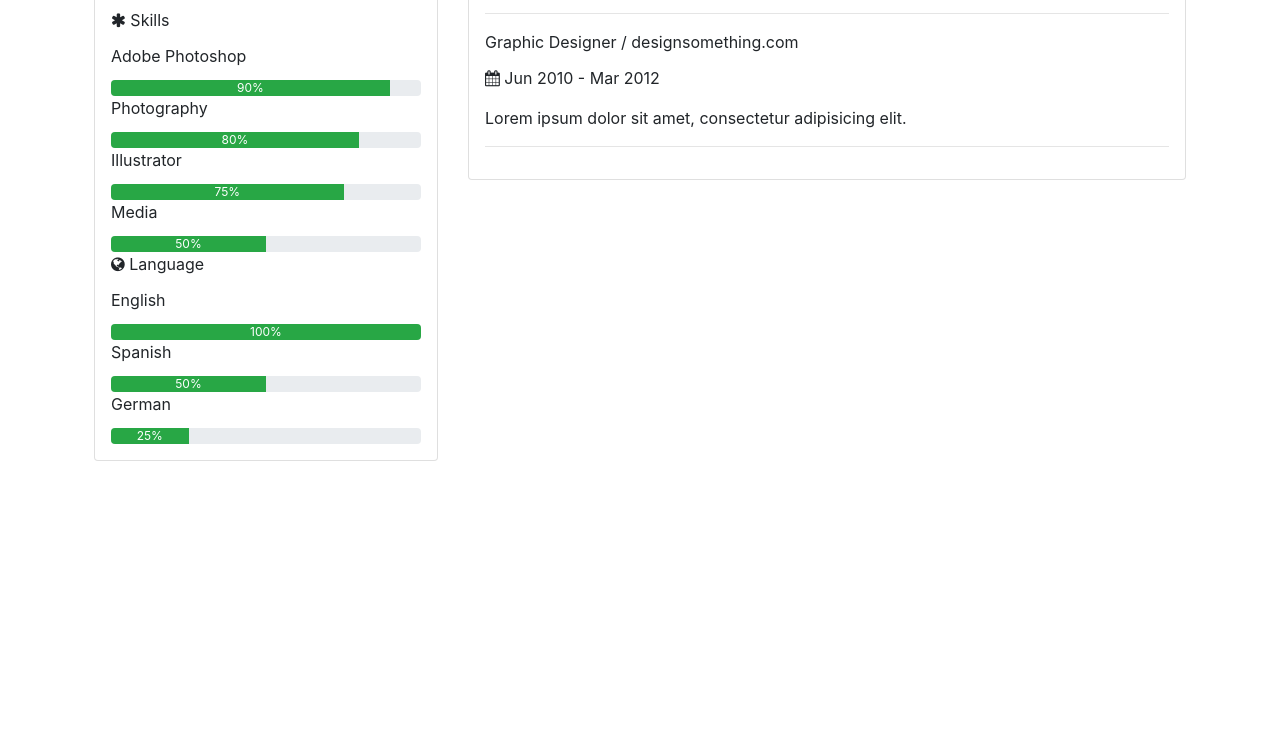
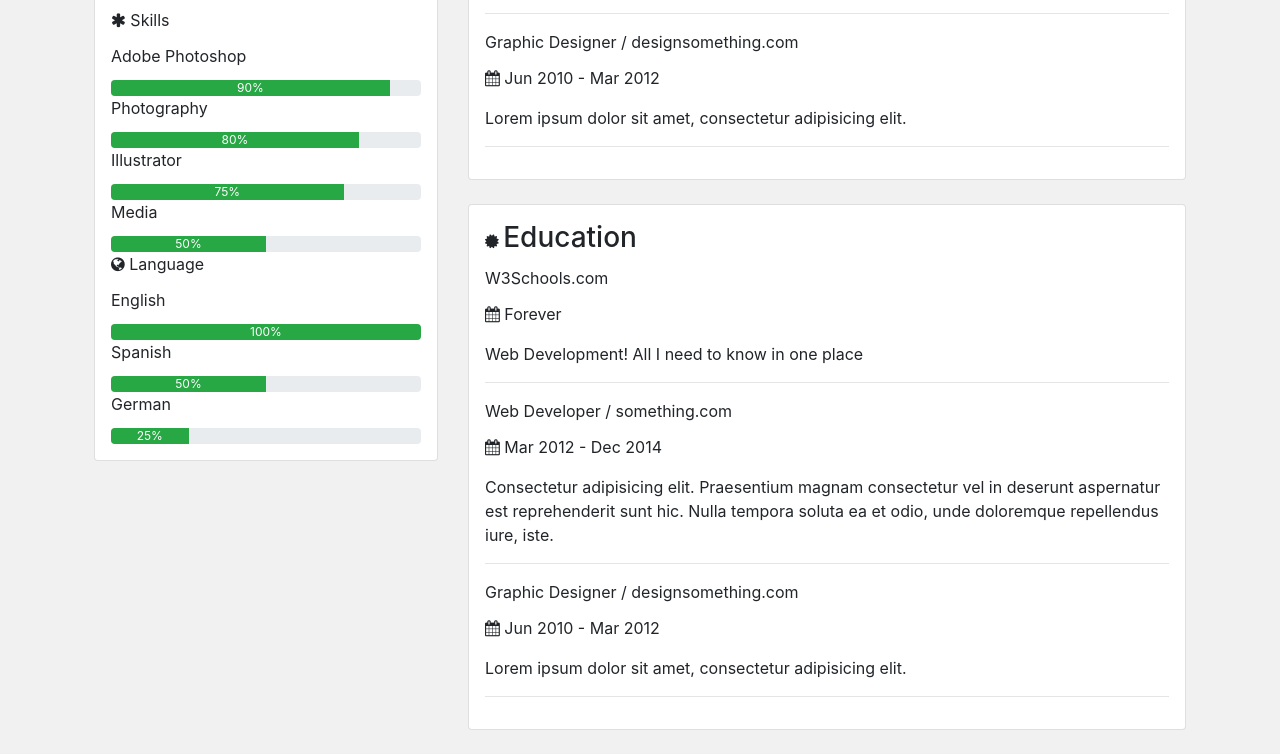
Before and after one commit to codeKingMike/cv-template, a plain HTML site: page index.html in a window 1280 px wide. Shown: the part 419-1173 px from the top of the page. Before the commit the page ends 904 px from the top, so only its background shows below. Drawn offline with nearby package versions, Linux system fonts and the light colour scheme.

Commit message:
almost done with the markup just got done with right side

```diff
--- a/index.html
+++ b/index.html
@@ -124,7 +124,8 @@
 
             <!-- RIGHT SIDE OF COL -->
             <div class="col-md-8">
-                <div class="card right-side">
+                <!-- TOP CARD -->
+                <div class="card top-right-side">
                     <div class="card-body p-3">
                         <div class="work">
                             <i class="fa fa-suitcase" aria-hidden="true"></i>
@@ -158,6 +159,42 @@
                         </div>
                     </div>
                 </div>
+                <!-- BOTTOM CARD -->
+                <div class="card bottom-right-side">
+                    <div class="card-body p-3">
+                        <div class="work">
+                            <i class="fa fa-certificate" aria-hidden="true"></i>
+                            <h3 class="card-title title">Education</h3>
+
+
+                            <p class="card-title">W3Schools.com</p>
+                            <i class="fa fa-calendar" aria-hidden="true"></i>
+                            <p class="card-text title">Forever</p>
+                            <p class="card-text">Web Development! All I need to know in one place</p>
+
+                            <hr>
+
+
+                            <p class="card-title">Web Developer / something.com</p>
+                            <i class="fa fa-calendar" aria-hidden="true"></i>
+                            <p class="card-text title">Mar 2012 - Dec 2014 </p>
+                            <p class="card-text">Consectetur adipisicing elit. Praesentium magnam consectetur vel in deserunt aspernatur est reprehenderit sunt hic.
+                            Nulla tempora soluta ea et odio, unde doloremque repellendus iure, iste.</p>
+
+                            <hr>
+
+
+                            <p class="card-title">Graphic Designer / designsomething.com</p>
+                            <i class="fa fa-calendar" aria-hidden="true"></i>
+                            <p class="card-text title">Jun 2010 - Mar 2012 </p>
+                            <p class="card-text">Lorem ipsum dolor sit amet, consectetur adipisicing elit.</p>
+
+                            <hr>
+                        </div>
+                    </div>
+                </div>
+
+
             </div>
         </div>
     </main>
--- a/style.css
+++ b/style.css
@@ -3,6 +3,10 @@ body {
   box-sizing: border-box;
   margin: 0;
   padding: 0;
+}
+
+body {
+  background-color: #f1f1f1;
 }
 
 .contact-info p,
@@ -11,3 +15,9 @@ h3.title,
 p.title {
   display: inline-block;
 }
+
+/* BOTTOM RIGHT SIDE*/
+
+.bottom-right-side {
+  margin-top: 1.5rem;
+}
```
